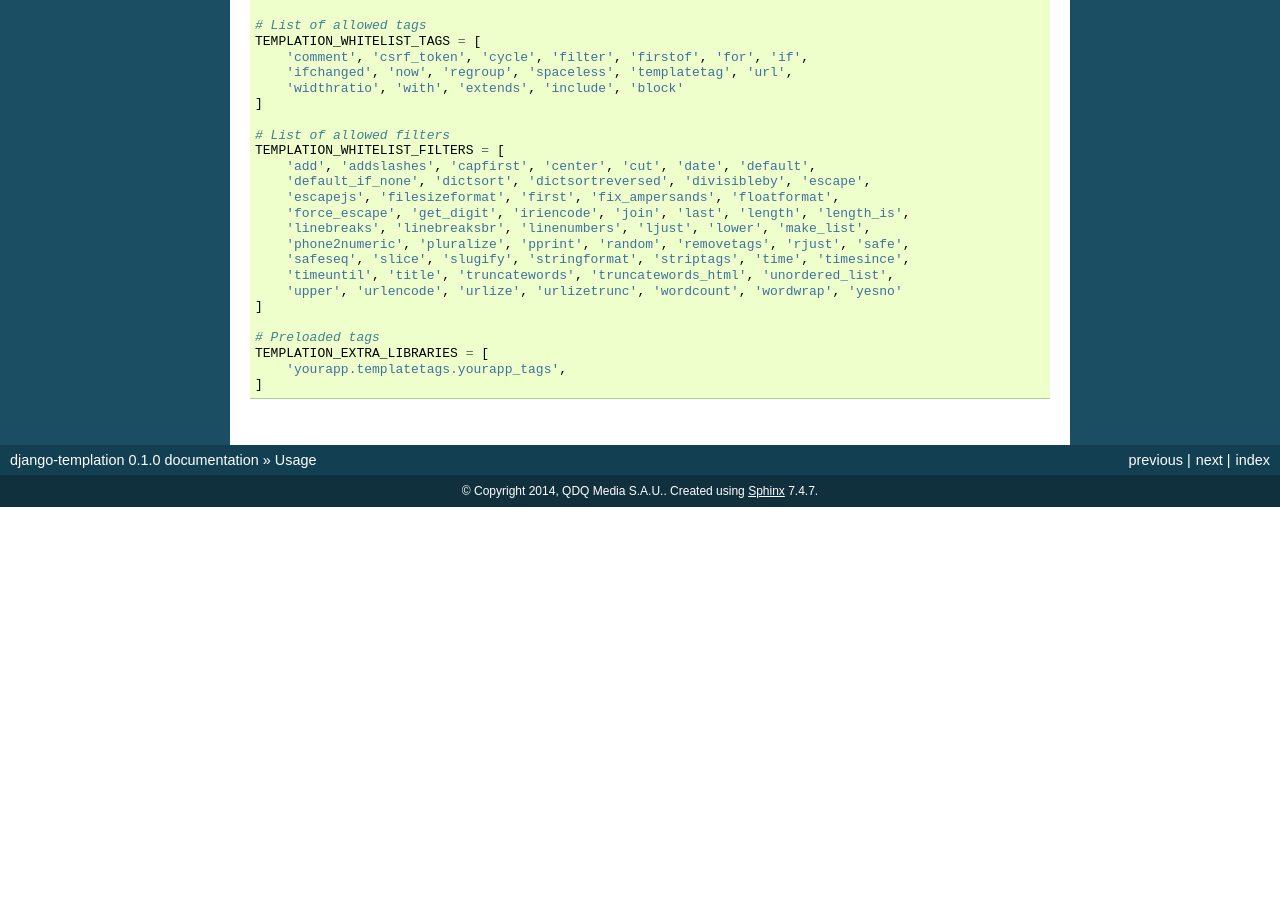
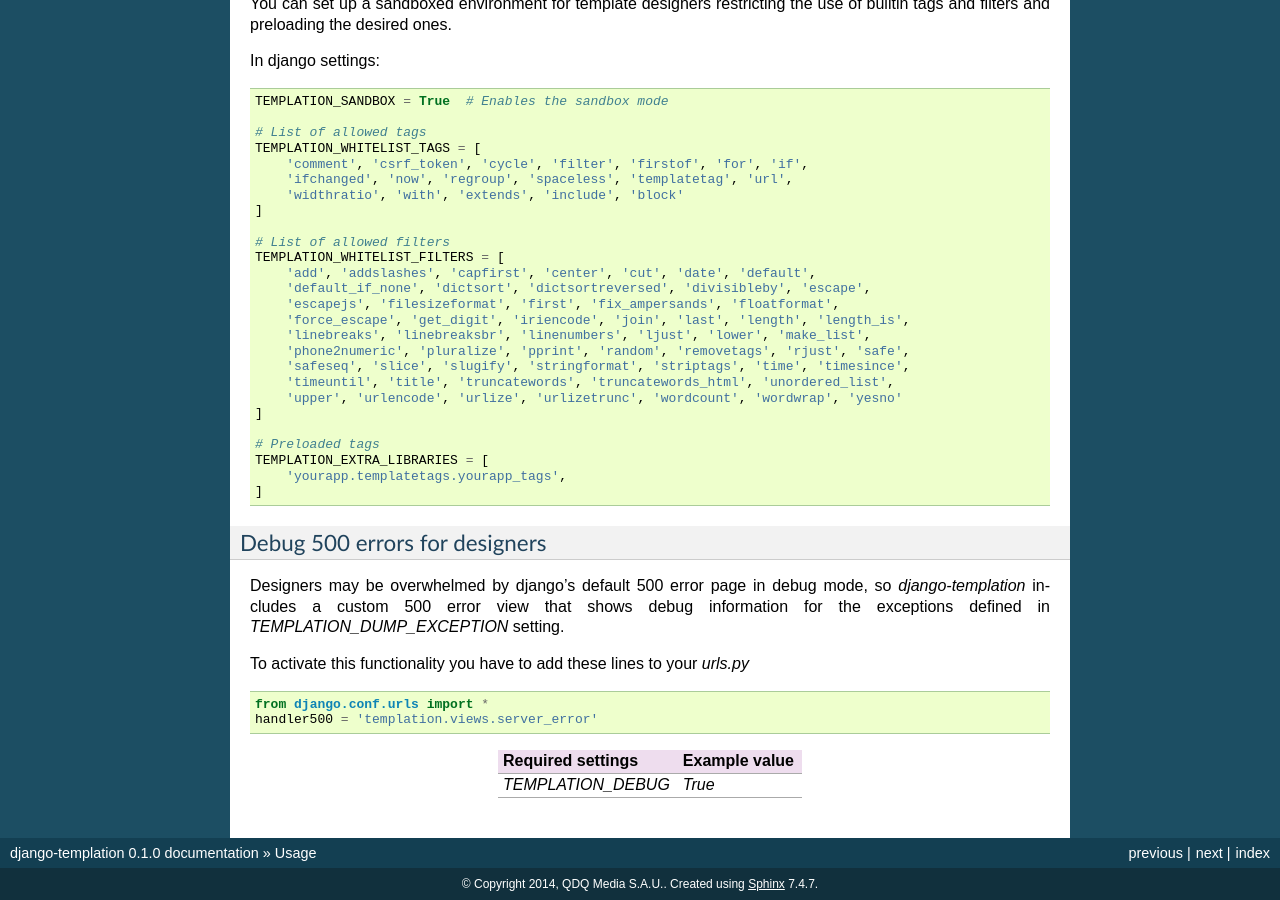
Before and after one commit to qdqmedia/django-templation, a Sphinx documentation site: the page built from docs/usage.rst, in a window 1280 px wide and 900 px high, scrolled down 4743 px. Built offline with Sphinx 7.4.7, drawn with Linux system fonts in a browser that asks for light colours; before the commit the page ends 5250 px from its top, so only the background shows below that; some of the changed text lies outside the part shown.

```diff
--- a/docs/index.rst
+++ b/docs/index.rst
@@ -13,6 +13,7 @@ Contents:
 
    readme
    installation
+   tutorial
    usage
    contributing
    authors
--- a/docs/usage.rst
+++ b/docs/usage.rst
@@ -72,6 +72,7 @@ Setting name                             Default value
 `TEMPLATION_WHITELIST_TAGS`            `DEFAULT_WHITELIST_TAGS`                            No        Safe template tags for sandbox.
 `TEMPLATION_WHITELIST_FILTERS`         `DEFAULT_WHITELIST_FILTERS`                         No        Safe template filters for sandbox.
 `TEMPLATION_EXTRA_LIBRARIES`           `DEFAULT_EXTRA_LIBRARIES`                           No        Preloaded tags and filters for sandbox.
+`TEMPLATION_DEBUG`                     `False`                                             No        Activate templation's custom 500 error debug page.
 ====================================  =================================================  ==========  ========================================================================
 
 
@@ -269,3 +270,25 @@ In django settings:
     TEMPLATION_EXTRA_LIBRARIES = [
         'yourapp.templatetags.yourapp_tags',
     ]
+
+
+Debug 500 errors for designers
+++++++++++++++++++++++++++++++
+
+Designers may be overwhelmed by django's default 500 error page in debug mode, so `django-templation` includes
+a custom 500 error view that shows debug information for the exceptions defined in `TEMPLATION_DUMP_EXCEPTION` setting.
+
+To activate this functionality you have to add these lines to your `urls.py`
+
+
+.. code-block:: python
+
+    from django.conf.urls import *
+    handler500 = 'templation.views.server_error'
+
+
+===========================  ==========================================
+ Required settings           Example value
+===========================  ==========================================
+`TEMPLATION_DEBUG`           `True`
+===========================  ==========================================
```
Also changed, not shown: docs/tutorial.rst (added, +112 -0 lines), 2 other files.
